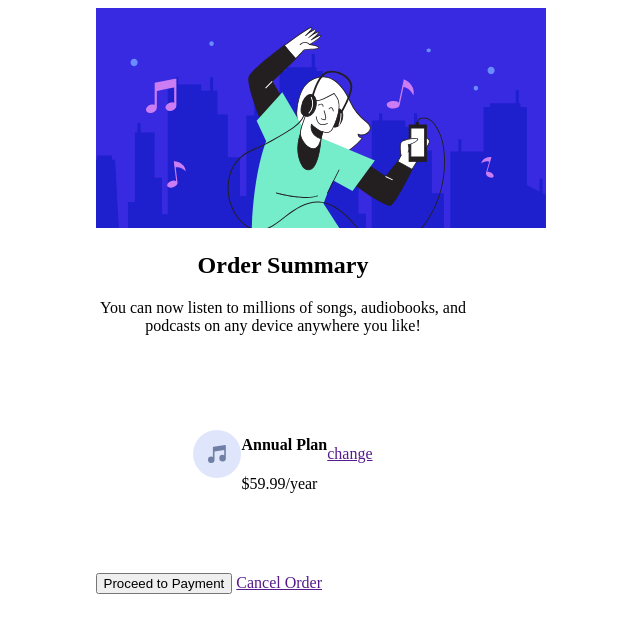
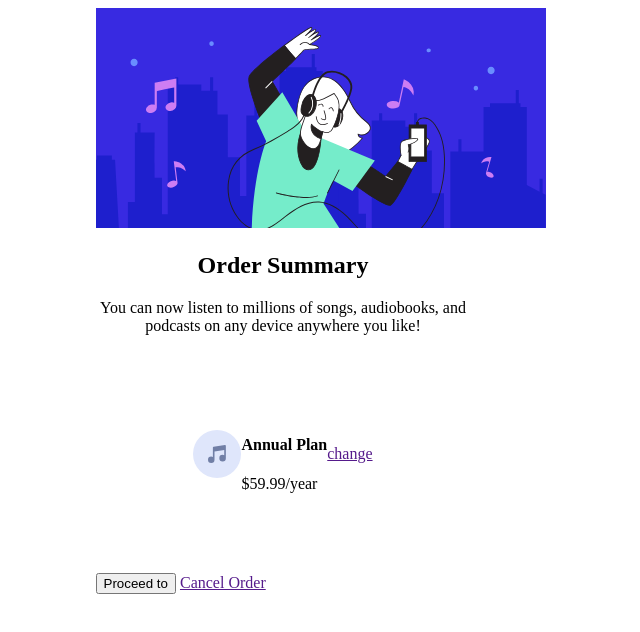
Before and after one commit to rahulsuch/frontend-mentor, a plain HTML site: page index.html in a window 1280 px wide. Shown: the whole page, without its empty margins (357-997 px from the left). Drawn offline with Linux system fonts and the light colour scheme.

Commit message:
change some para in payment

```diff
--- a/index.html
+++ b/index.html
@@ -23,7 +23,7 @@
             <a href="" id="change">change</a>
         </div>
         <div id="buttons">
-            <button>Proceed to Payment</button>
+            <button>Proceed to</button>
             <a href="">Cancel Order</a>
         </div>
     </Section>
```
